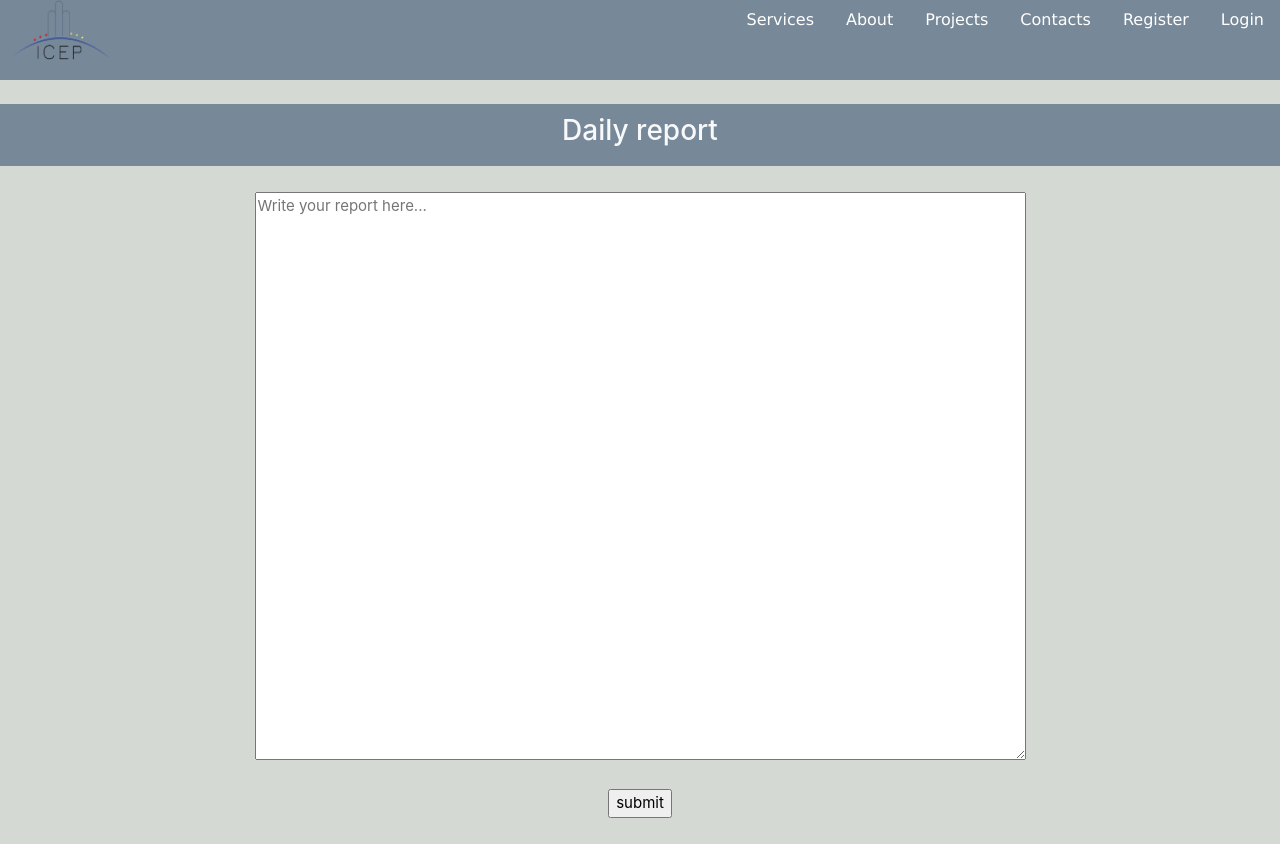
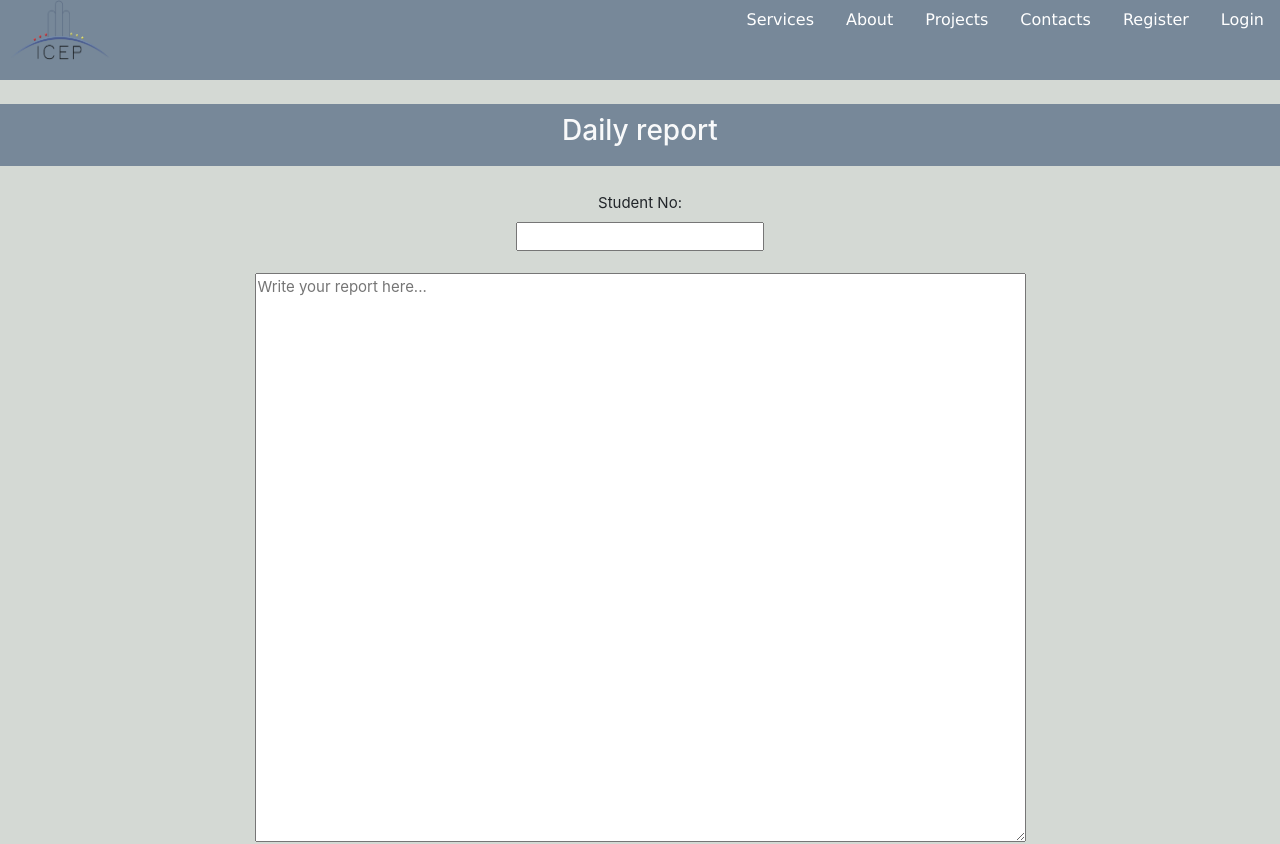
Before and after one commit to MooraBlack/icep_web, an Angular app: page /report in a window 1280 px wide. Shown: the top 844 px of the page. Built offline with nearby package versions, Linux system fonts and the light colour scheme.

Commit message:
Tsatsi
Updated

```diff
--- a/src/app/report/report.component.html
+++ b/src/app/report/report.component.html
@@ -37,7 +37,8 @@
         <div class="row">
           <div class="column">
             <form class="text">
-
+              <label>Student No:</label><br>
+                 <input type="studentNo" formControlName="stdNo"><br><br>
               <textarea id="report" name="report" placeholder="Write your report here..." rows="25" cols="75"></textarea><br><br>
               <input type="submit" value="submit">
             </form>
```
